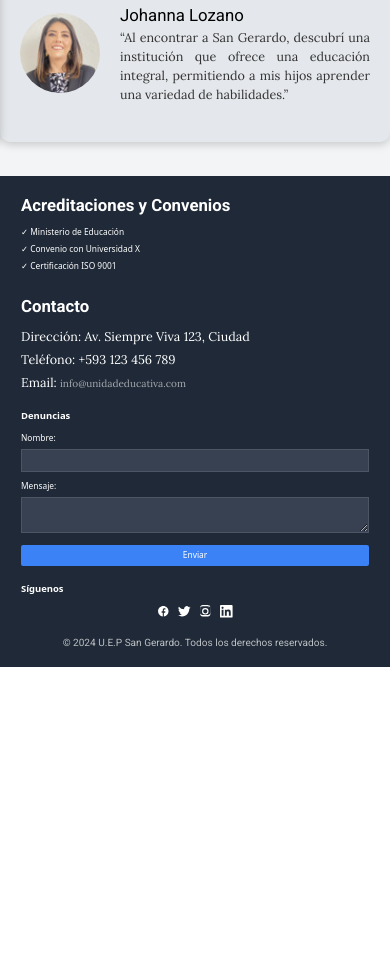
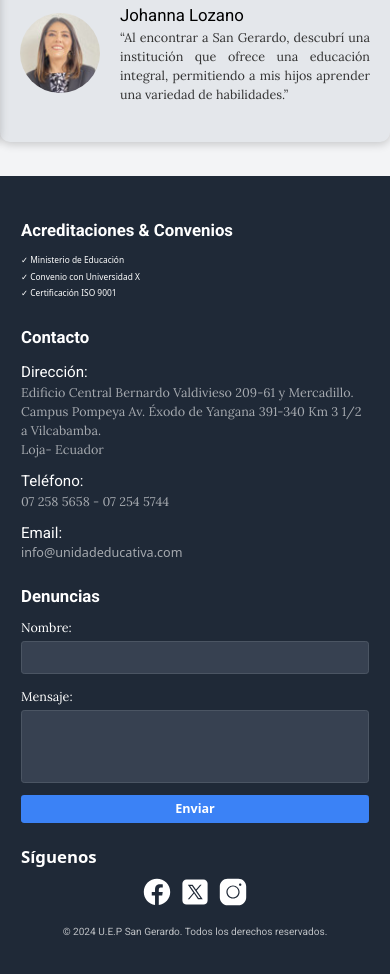
Before and after one commit to andrests32/sangerardo, an Astro site: page / in a window 390 px wide. Shown: the part 5834-6808 px from the top of the page. Before the commit the page ends 6501 px from the top, so only its background shows below. Built offline with nearby package versions, Linux system fonts and the light colour scheme; Astro itself is replaced by a stand-in of ours.

Commit message:
Mejoramos el footer en diseno mobile

```diff
--- a/src/components/Footer.astro
+++ b/src/components/Footer.astro
@@ -1,11 +1,11 @@
-<footer class="bg-gray-800 text-white py-8 px-10">
+<footer class="w-full h-auto bg-gray-800 text-white py-20 px-10">
   <div
-    class="container mx-auto grid grid-cols-1 sm:grid-cols-2 md:grid-cols-4 gap-8"
+    class="container mx-auto grid grid-cols-1 sm:grid-cols-2 md:grid-cols-4 gap-10"
   >
     <!-- Acreditaciones y Convenios -->
-    <div>
-      <h3 class="font-body text-[2rem] font-semibold mb-4">
-        Acreditaciones y Convenios
+    <div class="flex flex-col gap-5">
+      <h3 class="font-body text-[2rem] font-semibold">
+        Acreditaciones & Convenios
       </h3>
       <ul>
         <li class="mb-2">✓ Ministerio de Educación</li>
@@ -15,45 +15,62 @@
     </div>
 
     <!-- Dirección y Teléfono -->
-    <div>
-      <h3 class="font-body text-[2rem] font-semibold mb-4">Contacto</h3>
-      <p class="font-text text-[1.5rem] mb-2">
-        Dirección: Av. Siempre Viva 123, Ciudad
-      </p>
-      <p class="font-text text-[1.5rem] mb-2">Teléfono: +593 123 456 789</p>
-      <p class="font-text text-[1.5rem]">
-        Email: <a
+    <div class="flex flex-col gap-5">
+      <h3 class="font-body text-[2rem] font-semibold">Contacto</h3>
+      <div>
+        <p class="font-body text-[1.8rem]">Dirección:</p>
+        <p class="font-text text-white/60 text-[1.5rem]">
+          Edificio Central Bernardo Valdivieso 209-61 y Mercadillo.
+        </p>
+        <p class="font-text text-white/60 text-[1.5rem]">
+          Campus Pompeya Av. Éxodo de Yangana 391-340 Km 3 1/2 a Vilcabamba.
+        </p>
+        <p class="font-text text-white/60 text-[1.5rem]">Loja- Ecuador</p>
+      </div>
+      <div>
+        <p class="font-body text-[1.8rem]">Teléfono:</p>
+        <p class="font-text text-white/60 text-[1.5rem]">
+          07 258 5658 - 07 254 5744
+        </p>
+      </div>
+      <div>
+        <p class="font-body text-[1.8rem]">Email:</p>
+        <a
           href="mailto:info@unidadeducativa.com"
-          class="text-[1.2rem] text-white/60 hover:underline"
+          class="text-[1.5rem] text-white/60 hover:underline"
           >info@unidadeducativa.com</a
         >
-      </p>
+      </div>
     </div>
 
     <!-- Formulario de Denuncias -->
     <div>
-      <h3 class="text-lg font-semibold mb-4">Denuncias</h3>
+      <h3 class="font-body text-[2rem] font-semibold mb-4">Denuncias</h3>
       <form action="/denuncias" method="POST">
-        <div class="mb-4">
-          <label for="nombre" class="block mb-2">Nombre:</label>
+        <div class="mb-6">
+          <label for="nombre" class="font-text text-[1.5rem] block mb-2"
+            >Nombre:</label
+          >
           <input
             type="text"
             id="nombre"
             name="nombre"
-            class="w-full p-2 bg-gray-700 border border-gray-600 focus:outline-none focus:ring-2 focus:ring-blue-500"
+            class="w-full p-3 bg-gray-700 border border-gray-600 focus:outline-none focus:ring-2 focus:ring-blue-500 rounded-md font-text text-[1.5rem]"
           />
         </div>
         <div class="mb-4">
-          <label for="mensaje" class="block mb-2">Mensaje:</label>
+          <label for="mensaje" class="font-text text-[1.5rem] block mb-2"
+            >Mensaje:</label
+          >
           <textarea
             id="mensaje"
             name="mensaje"
-            class="w-full p-2 bg-gray-700 border border-gray-600 focus:outline-none focus:ring-2 focus:ring-blue-500"
+            class="w-full p-8 bg-gray-700 border border-gray-600 focus:outline-none focus:ring-2 focus:ring-blue-500 rounded-md resize-none font-text text-[1.5rem]"
           ></textarea>
         </div>
         <button
           type="submit"
-          class="w-full bg-blue-500 hover:bg-blue-600 text-white py-2 px-4 rounded"
+          class="w-full bg-blue-500 hover:bg-blue-600 text-white py-2 px-4 rounded-md text-[1.5rem] font-semibold"
           >Enviar</button
         >
       </form>
@@ -61,7 +78,7 @@
 
     <!-- Redes Sociales -->
     <div>
-      <h3 class="text-lg font-semibold mb-4">Síguenos</h3>
+      <h3 class="text-[2rem] font-semibold mb-4">Síguenos</h3>
       <ul class="flex space-x-4 justify-center md:justify-start">
         <li>
           <a
@@ -70,14 +87,37 @@
             class="hover:text-blue-500"
           >
             <svg
-              class="w-6 h-6"
-              fill="currentColor"
-              viewBox="0 0 24 24"
               xmlns="http://www.w3.org/2000/svg"
-              ><path
-                d="M22 12c0-5.523-4.477-10-10-10S2 6.477 2 12c0 5.197 3.947 9.449 9 9.95v-7.05h-2.167v-2.9H11V9.71c0-2.132 1.292-3.29 3.198-3.29.933 0 1.732.07 1.965.1v2.28H14.53c-1.202 0-1.434.57-1.434 1.405v1.84h2.868l-.375 2.9h-2.493v7.072C18.053 21.448 22 17.197 22 12z"
-              ></path></svg
+              x="0px"
+              y="0px"
+              width="30"
+              height="30"
+              viewBox="0,0,256,256"
             >
+              <g transform=""
+                ><g
+                  fill="#ffffff"
+                  fill-rule="nonzero"
+                  stroke="none"
+                  stroke-width="1"
+                  stroke-linecap="butt"
+                  stroke-linejoin="miter"
+                  stroke-miterlimit="10"
+                  stroke-dasharray=""
+                  stroke-dashoffset="0"
+                  font-family="none"
+                  font-weight="none"
+                  font-size="none"
+                  text-anchor="none"
+                  style="mix-blend-mode: normal"
+                  ><g transform="scale(5.12,5.12)"
+                    ><path
+                      d="M25,3c-12.15,0 -22,9.85 -22,22c0,11.03 8.125,20.137 18.712,21.728v-15.897h-5.443v-5.783h5.443v-3.848c0,-6.371 3.104,-9.168 8.399,-9.168c2.536,0 3.877,0.188 4.512,0.274v5.048h-3.612c-2.248,0 -3.033,2.131 -3.033,4.533v3.161h6.588l-0.894,5.783h-5.694v15.944c10.738,-1.457 19.022,-10.638 19.022,-21.775c0,-12.15 -9.85,-22 -22,-22z"
+                    ></path></g
+                  ></g
+                ></g
+              >
+            </svg>
           </a>
         </li>
         <li>
@@ -87,14 +127,35 @@
             class="hover:text-blue-400"
           >
             <svg
-              class="w-6 h-6"
-              fill="currentColor"
-              viewBox="0 0 24 24"
               xmlns="http://www.w3.org/2000/svg"
-              ><path
-                d="M23.953 4.57c-.885.392-1.83.656-2.825.775a4.92 4.92 0 0 0 2.163-2.724 9.86 9.86 0 0 1-3.13 1.195 4.916 4.916 0 0 0-8.386 4.482A13.94 13.94 0 0 1 1.671 3.149 4.917 4.917 0 0 0 3.194 9.723a4.9 4.9 0 0 1-2.23-.616v.061a4.917 4.917 0 0 0 3.946 4.827 4.902 4.902 0 0 1-2.224.084 4.918 4.918 0 0 0 4.588 3.414 9.86 9.86 0 0 1-7.297 2.032 13.935 13.935 0 0 0 7.548 2.213c9.056 0 14.007-7.503 14.007-14.007 0-.213-.004-.426-.015-.637a10.013 10.013 0 0 0 2.459-2.548z"
-              ></path></svg
+              x="0px"
+              y="0px"
+              width="30"
+              height="30"
+              viewBox="0,0,256,256"
             >
+              <g
+                fill="#ffffff"
+                fill-rule="nonzero"
+                stroke="none"
+                stroke-width="1"
+                stroke-linecap="butt"
+                stroke-linejoin="miter"
+                stroke-miterlimit="10"
+                stroke-dasharray=""
+                stroke-dashoffset="0"
+                font-family="none"
+                font-weight="none"
+                font-size="none"
+                text-anchor="none"
+                style="mix-blend-mode: normal"
+                ><g transform="scale(5.12,5.12)"
+                  ><path
+                    d="M11,4c-3.866,0 -7,3.134 -7,7v28c0,3.866 3.134,7 7,7h28c3.866,0 7,-3.134 7,-7v-28c0,-3.866 -3.134,-7 -7,-7zM13.08594,13h7.9375l5.63672,8.00977l6.83984,-8.00977h2.5l-8.21094,9.61328l10.125,14.38672h-7.93555l-6.54102,-9.29297l-7.9375,9.29297h-2.5l9.30859,-10.89648zM16.91406,15l14.10742,20h3.06445l-14.10742,-20z"
+                  ></path></g
+                ></g
+              >
+            </svg>
           </a>
         </li>
         <li>
@@ -104,31 +165,35 @@
             class="hover:text-pink-500"
           >
             <svg
-              class="w-6 h-6"
-              fill="currentColor"
-              viewBox="0 0 24 24"
               xmlns="http://www.w3.org/2000/svg"
-              ><path
-                d="M12 2.163c3.204 0 3.584.012 4.849.07 1.366.062 2.633.322 3.608 1.297.975.975 1.235 2.242 1.297 3.608.058 1.265.07 1.645.07 4.849s-.012 3.584-.07 4.849c-.062 1.366-.322 2.633-1.297 3.608-.975.975-2.242 1.235-3.608 1.297-1.265.058-1.645.07-4.849.07s-3.584-.012-4.849-.07c-1.366-.062-2.633-.322-3.608-1.297-.975-.975-1.235-2.242-1.297-3.608-.058-1.265-.07-1.645-.07-4.849s.012-3.584.07-4.849c.062-1.366.322-2.633 1.297-3.608.975-.975 2.242-1.235 3.608-1.297 1.265-.058 1.645-.07 4.849-.07M12 0C8.741 0 8.332.013 7.052.073 5.773.133 4.638.405 3.635 1.409c-1.003 1.003-1.276 2.138-1.336 3.417C2.013 5.738 2 6.147 2 9.405s.013 3.668.073 4.948c.06 1.279.332 2.414 1.336 3.417 1.003 1.003 2.138 1.276 3.417 1.336 1.279.06 1.688.073 4.948.073s3.668-.013 4.948-.073c1.279-.06 2.414-.332 3.417-1.336 1.003-1.003 1.276-2.138 1.336-3.417.06-1.279.073-1.688.073-4.948s-.013-3.668-.073-4.948c-.06-1.279-.332-2.414-1.336-3.417C19.414.405 18.279.133 17 .073 15.719.013 15.311 0 12 0zm0 5.838a6.162 6.162 0 1 0 0 12.324 6.162 6.162 0 0 0 0-12.324zm0 10.162a3.999 3.999 0 1 1 0-7.998 3.999 3.999 0 0 1 0 7.998zm6.406-11.845a1.44 1.44 0 1 1 0-2.88 1.44 1.44 0 0 1 0 2.88z"
-              ></path></svg
+              x="0px"
+              y="0px"
+              width="30"
+              height="30"
+              viewBox="0,0,256,256"
             >
-          </a>
-        </li>
-        <li>
-          <a
-            href="https://linkedin.com"
-            target="_blank"
-            class="hover:text-blue-700"
-          >
-            <svg
-              class="w-6 h-6"
-              fill="currentColor"
-              viewBox="0 0 24 24"
-              xmlns="http://www.w3.org/2000/svg"
-              ><path
-                d="M20.447 20.452h-3.554v-5.569c0-1.327-.025-3.038-1.852-3.038-1.854 0-2.138 1.446-2.138 2.941v5.666h-3.554V9h3.414v1.561h.047c.476-.901 1.637-1.852 3.367-1.852 3.598 0 4.262 2.368 4.262 5.448v6.294zM4.909 7.433c-1.144 0-2.067-.927-2.067-2.067 0-1.144.923-2.067 2.067-2.067 1.145 0 2.067.923 2.067 2.067 0 1.145-.922 2.067-2.067 2.067zM6.676 20.452H3.139V9h3.537v11.452zM22.225 0H1.771C.792 0 0 .77 0 1.722v20.551C0 23.231.792 24 1.771 24h20.451c.979 0 1.771-.77 1.771-1.722V1.722C23.996.77 23.204 0 22.225 0z"
-              ></path></svg
-            >
+              <g
+                fill="#ffffff"
+                fill-rule="nonzero"
+                stroke="none"
+                stroke-width="1"
+                stroke-linecap="butt"
+                stroke-linejoin="miter"
+                stroke-miterlimit="10"
+                stroke-dasharray=""
+                stroke-dashoffset="0"
+                font-family="none"
+                font-weight="none"
+                font-size="none"
+                text-anchor="none"
+                style="mix-blend-mode: normal"
+                ><g transform="scale(5.12,5.12)"
+                  ><path
+                    d="M16,3c-7.17,0 -13,5.83 -13,13v18c0,7.17 5.83,13 13,13h18c7.17,0 13,-5.83 13,-13v-18c0,-7.17 -5.83,-13 -13,-13zM37,11c1.1,0 2,0.9 2,2c0,1.1 -0.9,2 -2,2c-1.1,0 -2,-0.9 -2,-2c0,-1.1 0.9,-2 2,-2zM25,14c6.07,0 11,4.93 11,11c0,6.07 -4.93,11 -11,11c-6.07,0 -11,-4.93 -11,-11c0,-6.07 4.93,-11 11,-11zM25,16c-4.96,0 -9,4.04 -9,9c0,4.96 4.04,9 9,9c4.96,0 9,-4.04 9,-9c0,-4.96 -4.04,-9 -9,-9z"
+                  ></path></g
+                ></g
+              >
+            </svg>
           </a>
         </li>
       </ul>
```
